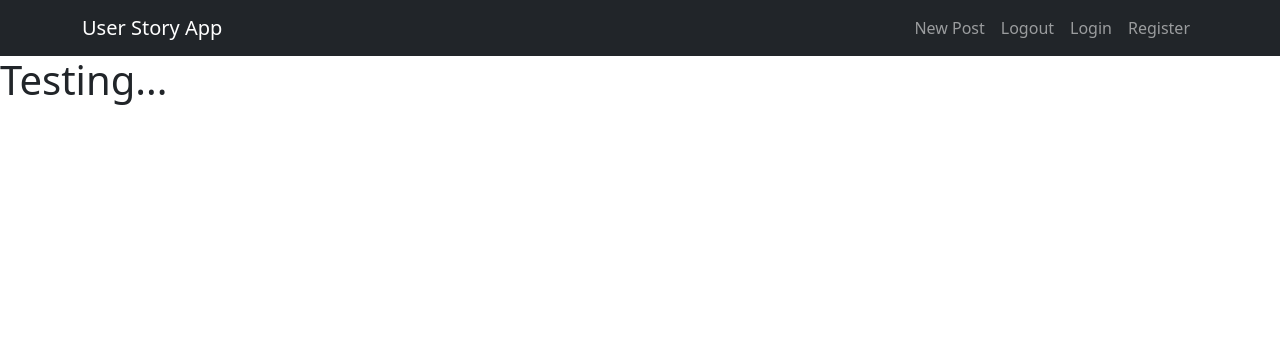
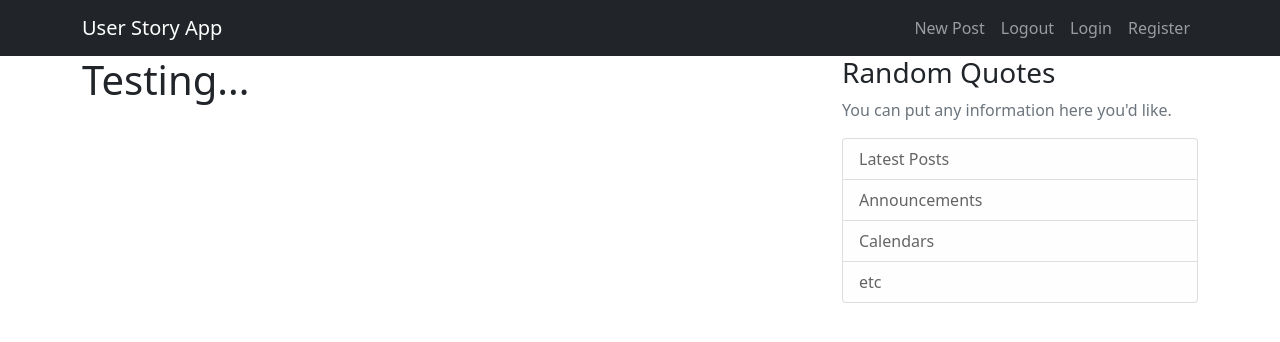
Before and after one commit to yahyasaadi/blog, a Python web app: template blog_app/templates/home.html in a window 1280 px wide. Shown: the top 342 px of the page. Run offline with Jinja, Linux system fonts and the light colour scheme; the template is opened without the code that fills it, so the values that code supplies are empty.

Commit message:
added working urls

```diff
--- a/blog_app/templates/base.html
+++ b/blog_app/templates/base.html
@@ -24,10 +24,10 @@
             <div class="collapse navbar-collapse" id="navbarNav">
                 <ul class="navbar-nav ms-auto">
                     <li class="nav-item">
-                        <a href="#" class="nav-link">New Post</a>
+                        <a href="{{ url_for('new_post') }}" class="nav-link">New Post</a>
                     </li>
                     <li class="nav-item">
-                        <a href="#" class="nav-link">Logout</a>
+                        <a href="{{ url_for('logout') }}" class="nav-link">Logout</a>
                     </li>
                     <li class="nav-item">
                         <a href="{{ url_for('login') }}" class="nav-link">Login</a>
@@ -40,8 +40,35 @@
         </div>
     </nav>
 
-
-    {% block content %}{% endblock %}
+    <main role="main" class="container">
+        <div class="row">
+          <div class="col-md-8">
+            {% with messages = get_flashed_messages(with_categories=true) %}
+              {% if messages %}
+                {% for category, message in messages %}
+                  <div class="alert alert-{{ category }}">
+                    {{ message }}
+                  </div>
+                {% endfor %}
+              {% endif %}
+            {% endwith %}
+            {% block content %}{% endblock %}
+          </div>
+          <div class="col-md-4">
+            <div class="quote-section">
+              <h3>Random Quotes</h3>
+              <p class='text-muted'>You can put any information here you'd like.
+                <ul class="list-group">
+                  <li class="list-group-item list-group-item-light">Latest Posts</li>
+                  <li class="list-group-item list-group-item-light">Announcements</li>
+                  <li class="list-group-item list-group-item-light">Calendars</li>
+                  <li class="list-group-item list-group-item-light">etc</li>
+                </ul>
+              </p>
+            </div>
+          </div>
+        </div>
+    </main>
     <!-- Bootstrap JavaScript -->
     <script src="https://cdn.jsdelivr.net/npm/bootstrap@5.0.2/dist/js/bootstrap.bundle.min.js" integrity="sha384-MrcW6ZMFYlzcLA8Nl+NtUVF0sA7MsXsP1UyJoMp4YLEuNSfAP+JcXn/tWtIaxVXM" crossorigin="anonymous"></script>
 </body>
```
